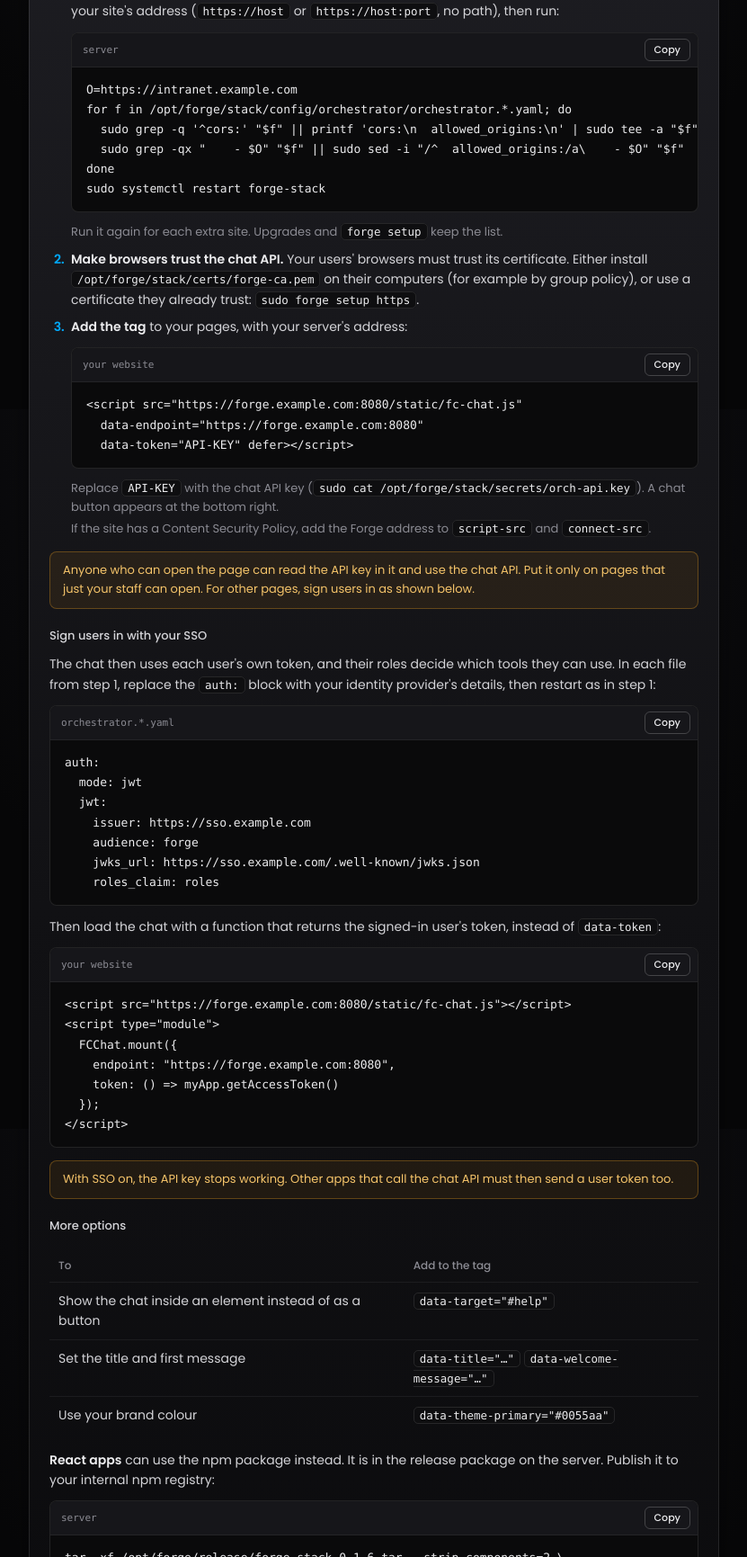
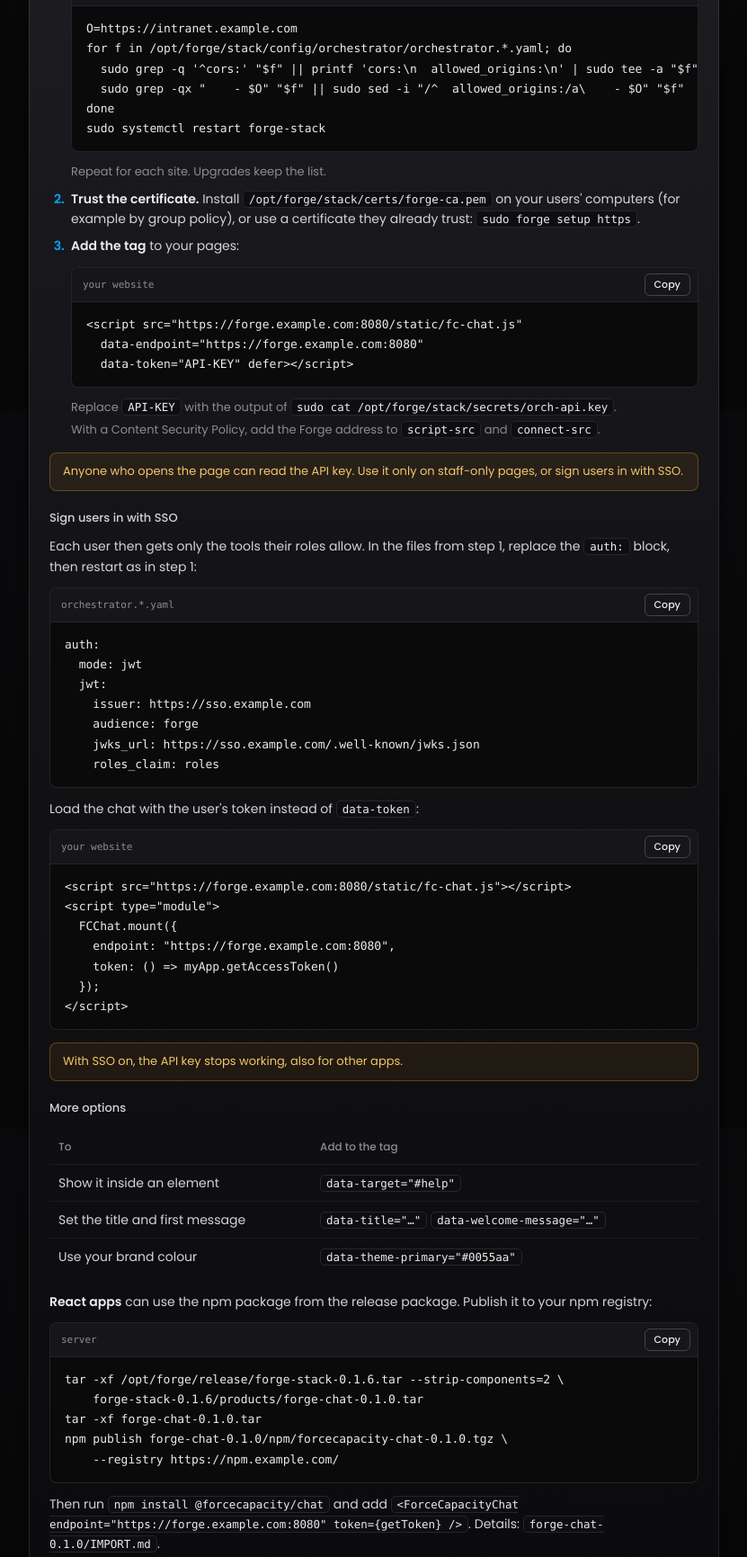
Before and after one commit to DevStudiosDigital/forge-releases, a plain HTML site: page index.html in a window 1280 px wide. Shown: the part 3545-5276 px from the top of the page at 90% size, without its empty margins (224-1055 px from the left). Drawn offline with Linux system fonts and the light colour scheme.

Commit message:
docs: shorten the chat component section

```diff
--- a/index.html
+++ b/index.html
@@ -221,28 +221,28 @@ openssl dgst -sha256 -verify fc.pub -signature forge-install.sig $F</code></pre>
 
   <section id="chat">
     <h2><span class="num">6</span>Add chat to your website <span class="optional">optional</span></h2>
-    <p>Forge already serves a chat window. One script tag adds it to any website, such as plain HTML, Angular or WordPress. Answers stream as they are written, and users see when a tool runs and approve tools that change data.</p>
+    <p>Forge serves a chat window. One script tag adds it to any website.</p>
     <ol class="asks">
-      <li><strong>Allow your website.</strong> Browsers can reach the chat API only from sites you list. On the server, set <code>O</code> to your site's address (<code>https://host</code> or <code>https://host:port</code>, no path), then run:
+      <li><strong>Allow your website.</strong> Set <code>O</code> to your site's address (no path), then run on the server:
         <div class="term"><div class="term-bar"><span>server</span><button class="copy" type="button">Copy</button></div><pre><code>O=https://intranet.example.com
 for f in /opt/forge/stack/config/orchestrator/orchestrator.*.yaml; do
   sudo grep -q '^cors:' "$f" || printf 'cors:\n  allowed_origins:\n' | sudo tee -a "$f" &gt;/dev/null
   sudo grep -qx "    - $O" "$f" || sudo sed -i "/^  allowed_origins:/a\    - $O" "$f"
 done
 sudo systemctl restart forge-stack</code></pre></div>
-        <span class="sub">Run it again for each extra site. Upgrades and <code>forge setup</code> keep the list.</span></li>
-      <li><strong>Make browsers trust the chat API.</strong> Your users' browsers must trust its certificate. Either install <code class="path">/opt/forge/<wbr>stack/<wbr>certs/<wbr>forge-ca.pem</code> on their computers (for example by group policy), or use a certificate they already trust: <code>sudo forge setup https</code>.</li>
-      <li><strong>Add the tag</strong> to your pages, with your server's address:
+        <span class="sub">Repeat for each site. Upgrades keep the list.</span></li>
+      <li><strong>Trust the certificate.</strong> Install <code class="path">/opt/forge/<wbr>stack/<wbr>certs/<wbr>forge-ca.pem</code> on your users' computers (for example by group policy), or use a certificate they already trust: <code>sudo forge setup https</code>.</li>
+      <li><strong>Add the tag</strong> to your pages:
         <div class="term"><div class="term-bar"><span>your website</span><button class="copy" type="button">Copy</button></div><pre><code>&lt;script src="https://forge.example.com:8080/static/fc-chat.js"
   data-endpoint="https://forge.example.com:8080"
   data-token="API-KEY" defer&gt;&lt;/script&gt;</code></pre></div>
-        <span class="sub">Replace <code>API-KEY</code> with the chat API key (<code>sudo cat /opt/forge/stack/secrets/orch-api.key</code>). A chat button appears at the bottom right.</span>
-        <span class="sub">If the site has a Content Security Policy, add the Forge address to <code>script-src</code> and <code>connect-src</code>.</span></li>
+        <span class="sub">Replace <code>API-KEY</code> with the output of <code>sudo cat /opt/forge/stack/secrets/orch-api.key</code>.</span>
+        <span class="sub">With a Content Security Policy, add the Forge address to <code>script-src</code> and <code>connect-src</code>.</span></li>
     </ol>
-    <div class="note">Anyone who can open the page can read the API key in it and use the chat API. Put it only on pages that just your staff can open. For other pages, sign users in as shown below.</div>
+    <div class="note">Anyone who opens the page can read the API key. Use it only on staff-only pages, or sign users in with SSO.</div>
 
-    <h3>Sign users in with your SSO</h3>
-    <p>The chat then uses each user's own token, and their roles decide which tools they can use. In each file from step 1, replace the <code>auth:</code> block with your identity provider's details, then restart as in step 1:</p>
+    <h3>Sign users in with SSO</h3>
+    <p>Each user then gets only the tools their roles allow. In the files from step 1, replace the <code>auth:</code> block, then restart as in step 1:</p>
     <div class="term"><div class="term-bar"><span>orchestrator.*.yaml</span><button class="copy" type="button">Copy</button></div><pre><code>auth:
   mode: jwt
   jwt:
@@ -250,7 +250,7 @@ sudo systemctl restart forge-stack</code></pre></div>
     audience: forge
     jwks_url: https://sso.example.com/.well-known/jwks.json
     roles_claim: roles</code></pre></div>
-    <p>Then load the chat with a function that returns the signed-in user's token, instead of <code>data-token</code>:</p>
+    <p>Load the chat with the user's token instead of <code>data-token</code>:</p>
     <div class="term"><div class="term-bar"><span>your website</span><button class="copy" type="button">Copy</button></div><pre><code>&lt;script src="https://forge.example.com:8080/static/fc-chat.js"&gt;&lt;/script&gt;
 &lt;script type="module"&gt;
   FCChat.mount({
@@ -258,22 +258,22 @@ sudo systemctl restart forge-stack</code></pre></div>
     token: () =&gt; myApp.getAccessToken()
   });
 &lt;/script&gt;</code></pre></div>
-    <div class="note">With SSO on, the API key stops working. Other apps that call the chat API must then send a user token too.</div>
+    <div class="note">With SSO on, the API key stops working, also for other apps.</div>
 
     <h3>More options</h3>
     <div class="table-wrap"><table>
       <tr><th>To</th><th>Add to the tag</th></tr>
-      <tr><td>Show the chat inside an element instead of as a button</td><td><code>data-target="#help"</code></td></tr>
+      <tr><td>Show it inside an element</td><td><code>data-target="#help"</code></td></tr>
       <tr><td>Set the title and first message</td><td><code>data-title="…"</code> <code>data-welcome-message="…"</code></td></tr>
       <tr><td>Use your brand colour</td><td><code>data-theme-primary="#0055aa"</code></td></tr>
     </table></div>
-    <p><strong>React apps</strong> can use the npm package instead. It is in the release package on the server. Publish it to your internal npm registry:</p>
+    <p><strong>React apps</strong> can use the npm package from the release package. Publish it to your npm registry:</p>
     <div class="term"><div class="term-bar"><span>server</span><button class="copy" type="button">Copy</button></div><pre><code>tar -xf /opt/forge/release/forge-stack-0.1.6.tar --strip-components=2 \
     forge-stack-0.1.6/products/forge-chat-0.1.0.tar
 tar -xf forge-chat-0.1.0.tar
 npm publish forge-chat-0.1.0/npm/forcecapacity-chat-0.1.0.tgz \
     --registry https://npm.example.com/</code></pre></div>
-    <p>Then run <code>npm install @forcecapacity/chat</code> in your app and add <code>&lt;ForceCapacityChat endpoint="https://forge.example.com:8080" token={getToken} /&gt;</code>. <code>forge-chat-0.1.0/IMPORT.md</code> has the details.</p>
+    <p>Then run <code>npm install @forcecapacity/chat</code> and add <code>&lt;ForceCapacityChat endpoint="https://forge.example.com:8080" token={getToken} /&gt;</code>. Details: <code>forge-chat-0.1.0/IMPORT.md</code>.</p>
   </section>
 
   <section id="later">
```
